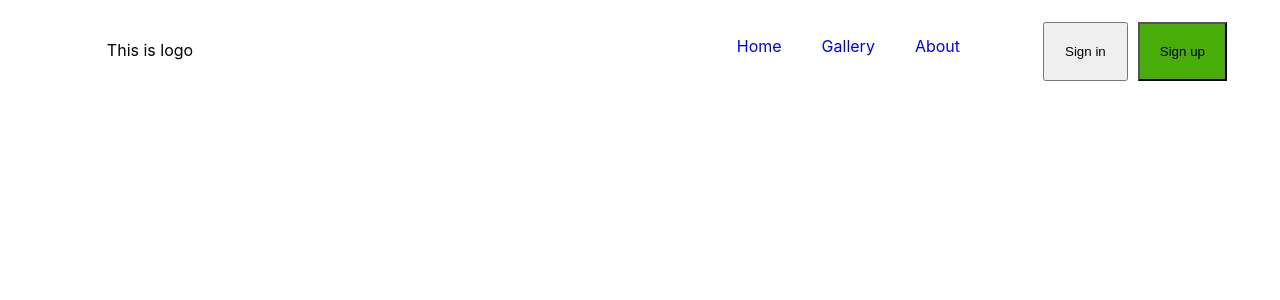
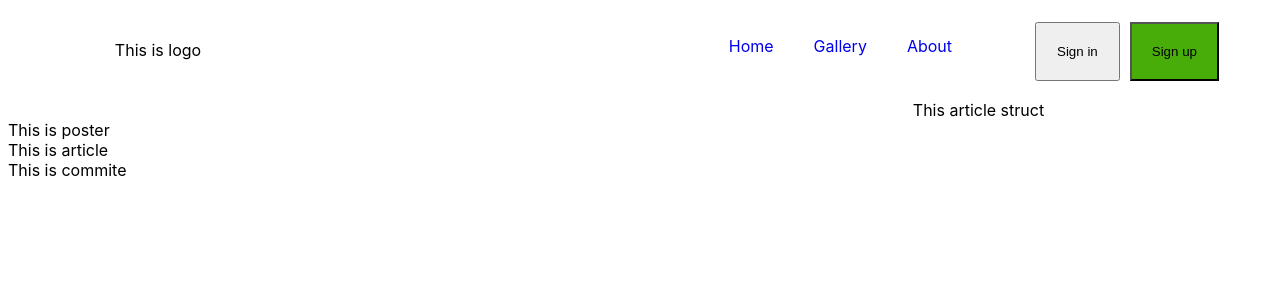
Before and after one commit to Tony-Jack2017/RichTextEditor, a React (Create React App) app: page /article in a window 1280 px wide. Shown: the top 300 px of the page. Built offline with nearby package versions, Linux system fonts and the light colour scheme.

Commit message:
article page base

```diff
--- a/src/components/Layout/MainLayout/index.jsx
+++ b/src/components/Layout/MainLayout/index.jsx
@@ -1,21 +1,24 @@
-import { Route } from 'react-router-dom'
+import {Route} from 'react-router-dom'
+import './index.scss'
 
 import MainNav from '../../Nav/MainNav'
 import Home from '../../../page/home'
 import Gallery from '../../../page/gallery'
 import About from '../../../page/about'
+import Article from "../../../page/article";
 
 const MainLayout = () => {
-  return(
+    return (
         <div className='main-layout'>
             <div className='main-header'>
                 <MainNav/>
             </div>
             <div className='main-body'>
-        <Route exact path='/' component={Home} />
-        <Route path='/home' component={Home} />
-        <Route path='/gallery' component={Gallery} />
-        <Route path='/about' component={About} />
+                <Route exact path='/' component={Home}/>
+                <Route path='/home' component={Home}/>
+                <Route path='/gallery' component={Gallery}/>
+                <Route path='/about' component={About}/>
+                <Route path='/article' component={Article}/>
             </div>
         </div>
     )
--- a/src/components/Layout/MainLayout/index.scss
+++ b/src/components/Layout/MainLayout/index.scss
@@ -0,0 +1,3 @@
+.main-layout {
+  margin: 0 8px;
+}
--- a/src/index.css
+++ b/src/index.css
@@ -1,7 +1,7 @@
 body {
     margin: 0 8px 0 0;
     width: 100%;
-  position: relative;
+    overflow-y: overlay;
     font-family: -apple-system, BlinkMacSystemFont, 'Segoe UI', 'Roboto', 'Oxygen',
     'Ubuntu', 'Cantarell', 'Fira Sans', 'Droid Sans', 'Helvetica Neue',
     sans-serif;
@@ -9,22 +9,22 @@ body {
     -moz-osx-font-smoothing: grayscale;
 }
 
-body::-webkit-scrollbar{
-  position: absolute;
+body::-webkit-scrollbar {
     width: 8px;
     height: 100%;
-  background-color:aqua
+    background-color: aqua
 }
 
-body::-webkit-scrollbar-track{
-  -webkit-box-shadow: inset 0 0 6px rgba(0,0,0,0.3);
-  border-radius:0 0 4px 0;
+body::-webkit-scrollbar-track {
+    position: absolute;
+    -webkit-box-shadow: inset 0 0 6px rgba(0, 0, 0, 0.3);
+    border-radius: 0 0 4px 0;
     background-color: #fff
 }
 
-body::-webkit-scrollbar-thumb{
-  border-radius:0 0 4px 0;
-  -webkit-box-shadow: inset 0 0 6px  rgba(0,0,0,.3);
+body::-webkit-scrollbar-thumb {
+    border-radius: 0 0 4px 0;
+    -webkit-box-shadow: inset 0 0 6px rgba(0, 0, 0, .3);
     background-color: #00b0ec
 }
 
--- /dev/null
+++ b/src/page/article/index.jsx
@@ -0,0 +1,26 @@
+import styles from './index.module.scss'
+
+const Article = () => {
+    return (
+        <div className={styles.article}>
+            <div>
+                <div className={styles['article-header']}>
+                    This is poster
+                </div>
+                <article className={styles['article-body']}>
+                    This is article
+                </article>
+                <aside className={styles['article-comment']}>
+                    This is commite
+                </aside>
+            </div>
+
+            <aside className={styles['article-sidebar']}>
+                This article struct
+            </aside>
+
+        </div>
+    )
+}
+
+export default Article
--- /dev/null
+++ b/src/page/article/index.module.scss
@@ -0,0 +1,11 @@
+.article {
+  max-width: 1460px;
+  margin: 0 auto;
+  display: grid;
+  grid-template-columns: 70% 30%;
+  grid-column-gap: 20px;
+  height: calc(100vh - 100px);
+  .article-header {
+    margin-top: 20px;
+  }
+}
--- a/src/page/gallery/index.jsx
+++ b/src/page/gallery/index.jsx
@@ -7,11 +7,11 @@ const Gallery = () => {
         <div id="gallery">
             <div className='content'>
                 <div className='carousel'>
-          <Carousel />
+                    <Carousel/>
                 </div>
                 <div className='photo-album'>
                     {
-            [1,1,1,1,1,1,1,1,1,1,1,1,1,1,1,1,1,1,1,1,1,1,1,1,1].map( (n, index) => {
+                        [1, 1, 1, 1, 1, 1, 1, 1, 1, 1, 1, 1, 1, 1, 1, 1, 1, 1, 1, 1, 1, 1, 1, 1, 1].map((n, index) => {
                             return (
                                 <div className='photo' key={index}>
                                 </div>
--- a/src/page/gallery/index.scss
+++ b/src/page/gallery/index.scss
@@ -1,8 +1,7 @@
 #gallery {
-  height: 200px;
-
+  //height: 200px;
   .content {
-    height: 100px;
+    //height: 100px;
 
     .photo-album {
       display: grid;
```
Lines whose indentation alone changed are shown as unchanged.
